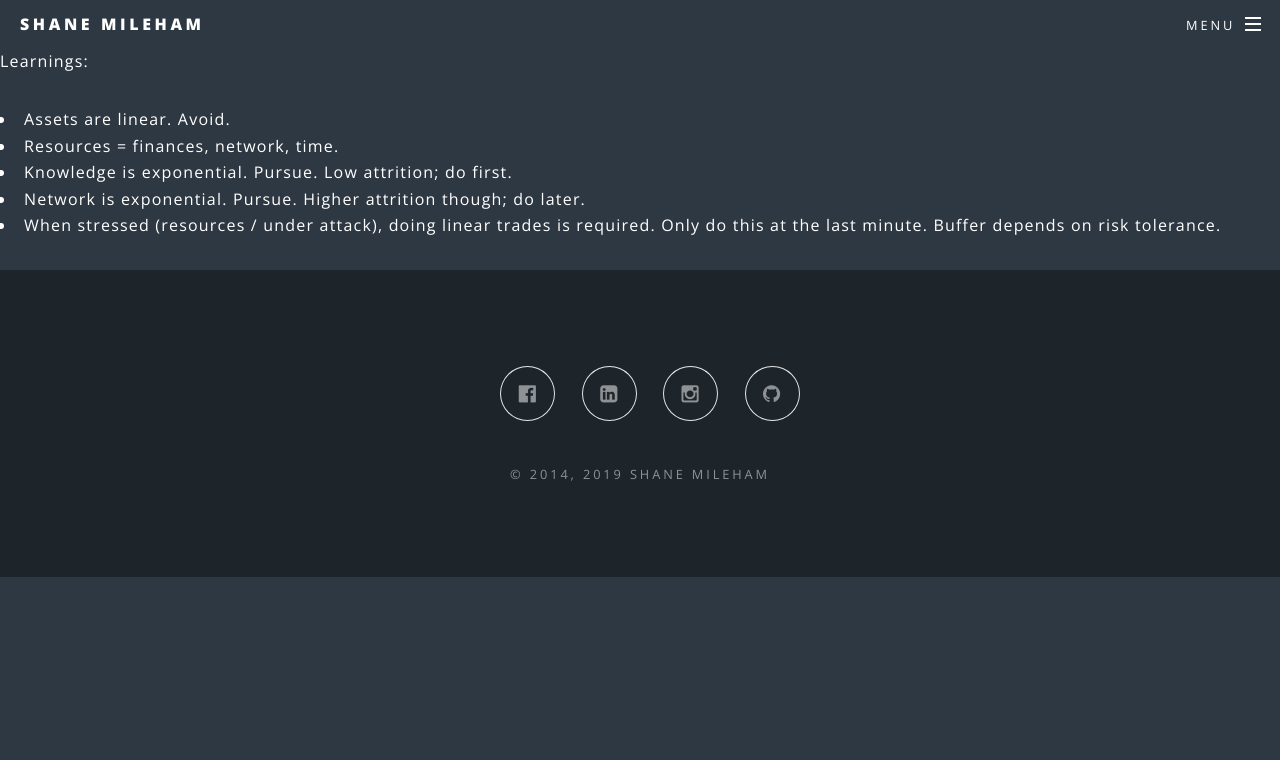
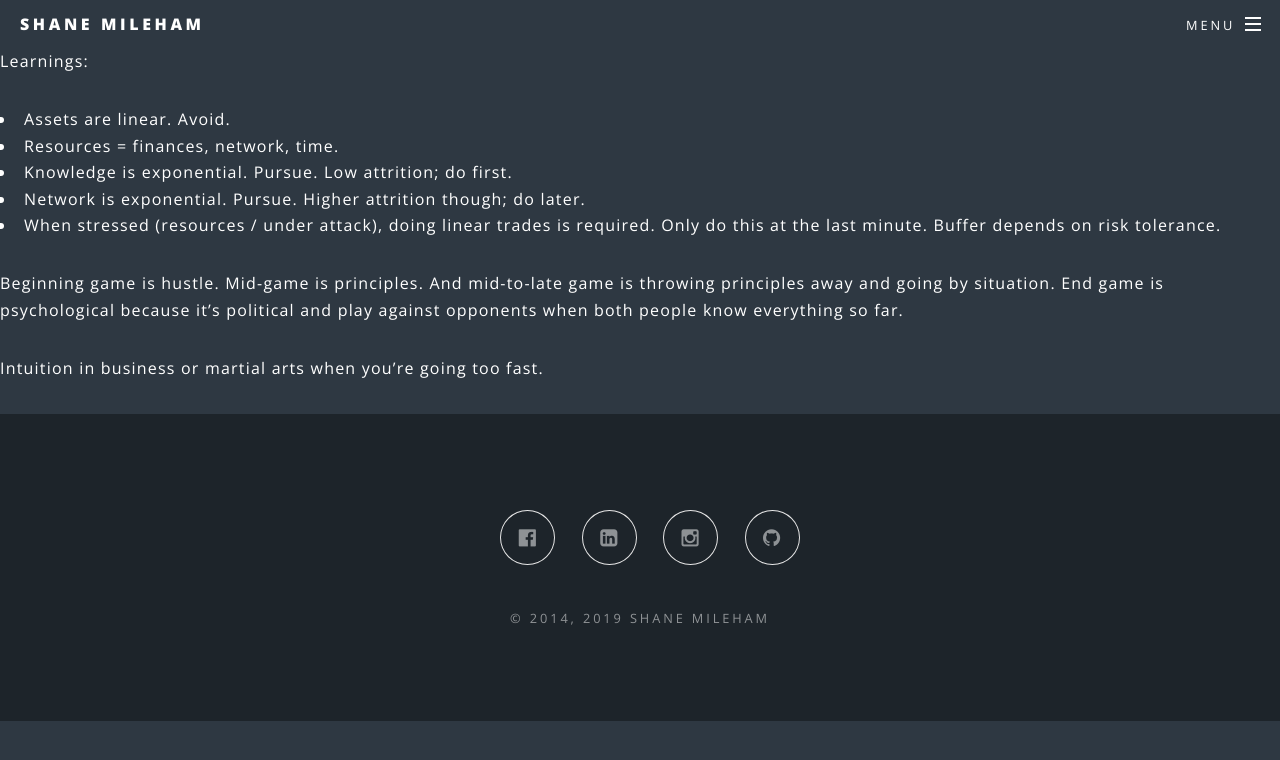
Before and after one commit to shanemileham/shanemileham.github.io, a Jekyll site: the page built from _kb/professional/strategy/strategy.md, in a window 1280 px wide. Shown: the top 760 px of the page. Built offline with Jekyll 4.4.1, drawn with Linux system fonts in a browser that asks for light colours; comment, search, counter and statistics services are not loaded.

Commit message:
Added strategy info

```diff
--- a/_kb/professional/strategy/strategy.md
+++ b/_kb/professional/strategy/strategy.md
@@ -9,3 +9,7 @@ Learnings:
 - Knowledge is exponential. Pursue. Low attrition; do first.
 - Network is exponential. Pursue. Higher attrition though; do later.
 - When stressed (resources / under attack), doing linear trades is required. Only do this at the last minute. Buffer depends on risk tolerance.
+
+Beginning game is hustle. Mid-game is principles. And mid-to-late game is throwing principles away and going by situation. End game is psychological because it's political and play against opponents when both people know everything so far.
+
+Intuition in business or martial arts when you're going too fast.
```
